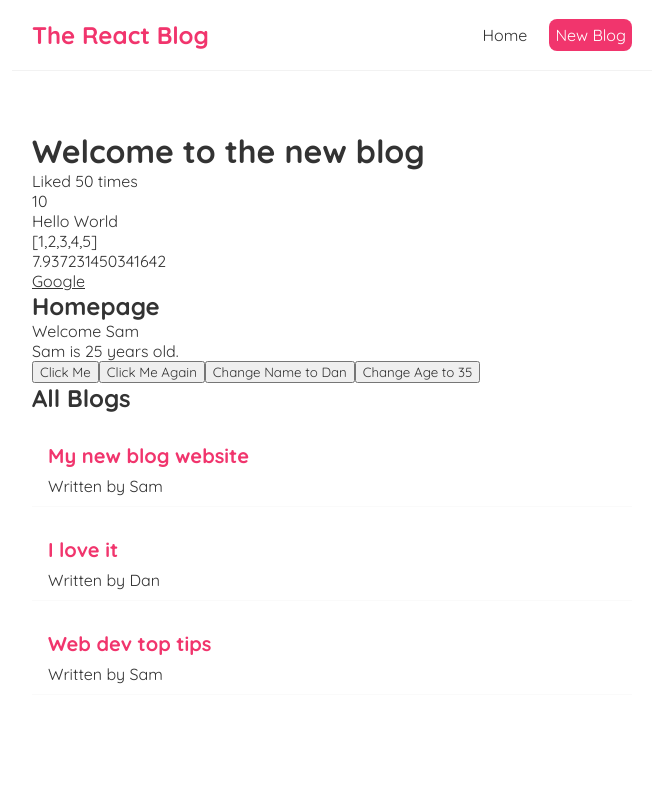
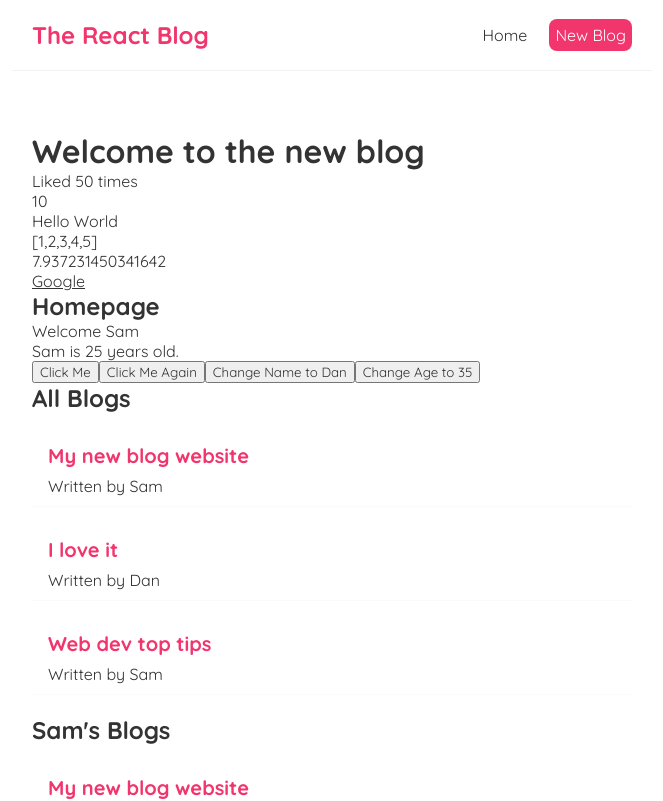
Before and after one commit to Samuel-Dainton/react-blog, a React (Create React App) app: page / in a window 1280 px wide. Shown: the top 801 px of the page, without its empty margins (308-971 px from the left). Built offline with nearby package versions, Linux system fonts and the light colour scheme.

Commit message:
Filter on blogs

```diff
--- a/src/Home.js
+++ b/src/Home.js
@@ -16,9 +16,9 @@
     const [age, setAge] = useState(25);
 
     const [blogs, setBlogs] = useState([
-        { title: "My new blog website", body: "lorem ipsum...", author: 'Sam', id: 1},
-        { title: "I love it", body: "lorem ipsum...", author: 'Dan', id: 2},
-        { title: "Web dev top tips", body: "lorem ipsum...", author: 'Sam', id: 3}
+        { title: "My new blog website", body: "lorem ipsum...", author: 'Sam', id: 1 },
+        { title: "I love it", body: "lorem ipsum...", author: 'Dan', id: 2 },
+        { title: "Web dev top tips", body: "lorem ipsum...", author: 'Sam', id: 3 }
     ]);
 
     {/**
@@ -60,7 +60,8 @@
 
             <button onClick={changeAge}>Change Age to 35</button>
 
-             <BlogList blogs={blogs} title="All Blogs" />
+            <BlogList blogs={blogs} title="All Blogs" />
+            <BlogList blogs={blogs.filter((blog)=>blog.author==="Sam")} title="Sam's Blogs" />
         </div>
     );
 }
```
